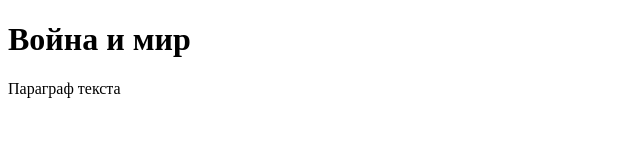
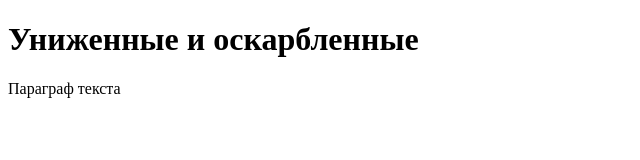
Before and after one commit to Oleg-2000-18/my_progect, a plain HTML site: page index.html in a window 1280 px wide. Shown: the whole page, without its empty margins (0-640 px from the left). Drawn offline with Linux system fonts and the light colour scheme.

Commit message:
Достоевский

```diff
--- a/index.html
+++ b/index.html
@@ -1,10 +1,10 @@
 <!DOCTYPE html>
 <html lang="en">
   <head>
-    <title>Толстой</title>
+    <title>Достоевский</title>
   </head>
   <body>
-    <h1>Война и мир</h1>
+    <h1>Униженные и оскарбленные</h1>
     <p title="Подсказка">Параграф текста</p>
   </body>
 </html>
```
